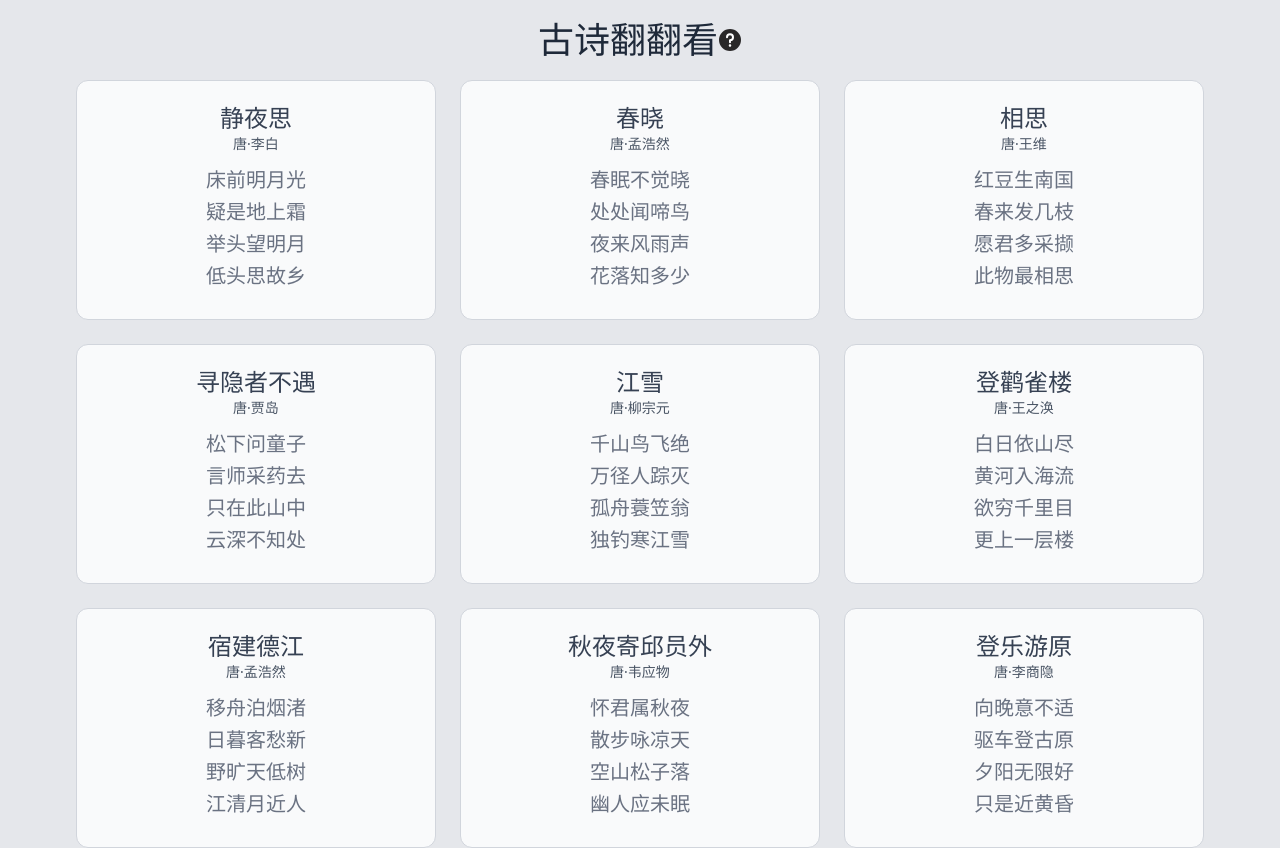
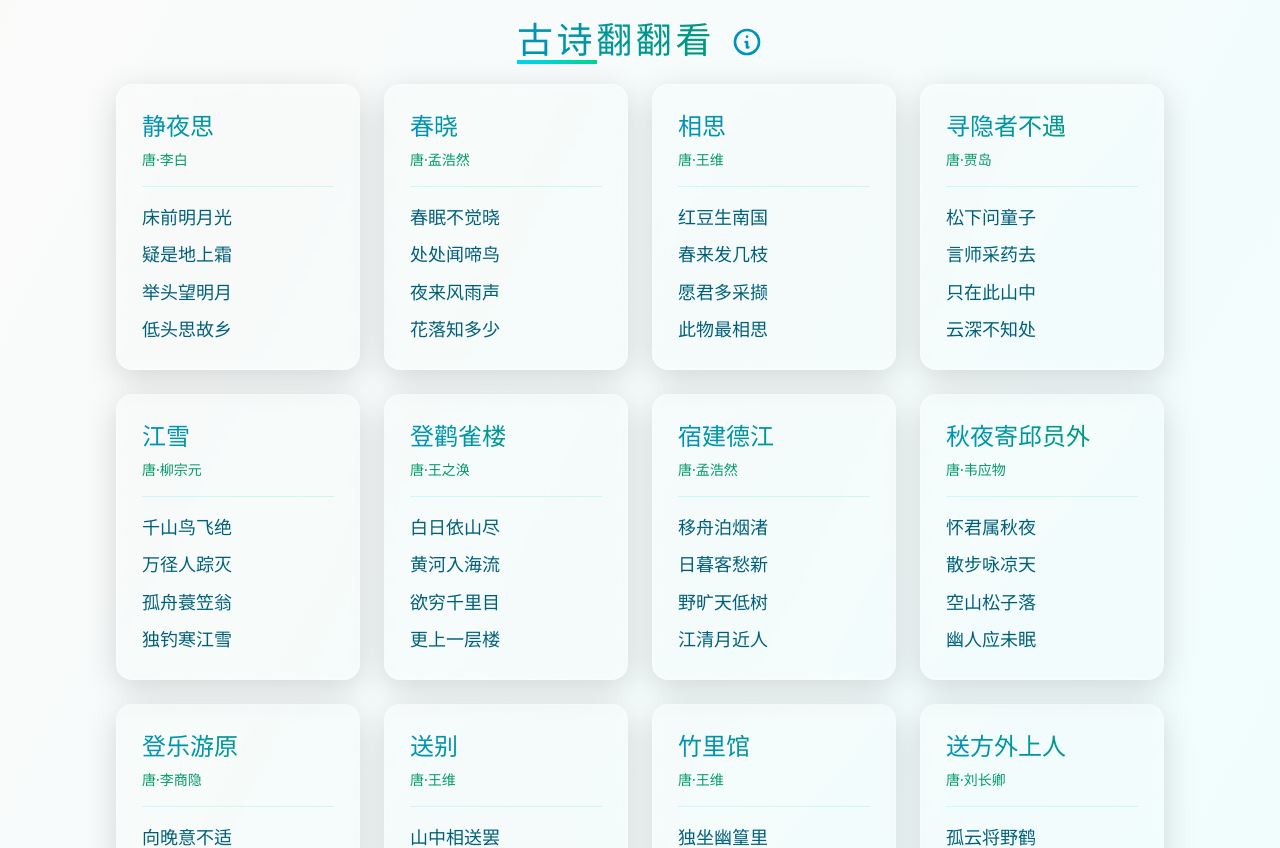
Before and after one commit to coolcao/poetry-match-ng, an Angular app: page /start in a window 1280 px wide. Shown: the top 848 px of the page. Built offline with nearby package versions, Linux system fonts and the light colour scheme.

Commit message:
用AI优化样式,更加小清新

```diff
--- a/src/app/poetry-match/poetry-match-board/poetry-match-board.component.css
+++ b/src/app/poetry-match/poetry-match-board/poetry-match-board.component.css
@@ -0,0 +1,57 @@
+@import url("https://fonts.googleapis.com/css2?family=Ma+Shan+Zheng&display=swap");
+
+.flip-card {
+  perspective: 1000px;
+  transition: transform 0.6s;
+  transform-style: preserve-3d;
+  border-radius: 9999px;
+}
+.flip-card.flipped {
+  transform: rotateY(180deg);
+}
+.flip-front,
+.flip-back {
+  backface-visibility: hidden;
+  position: absolute;
+  top: 0;
+  left: 0;
+  width: 100%;
+  height: 100%;
+  border-radius: 9999px;
+}
+.flip-back {
+  transform: rotateY(180deg);
+}
+
+@keyframes particle {
+  0% {
+    transform: translate(0, 0);
+    opacity: 1;
+  }
+  100% {
+    transform: translate(var(--tx), var(--ty));
+    opacity: 0;
+  }
+}
+
+.particle {
+  animation: particle 1.5s ease-out forwards;
+}
+
+.font-chinese {
+  font-family: "Ma Shan Zheng", cursive;
+}
+
+.poetry-line {
+  position: relative;
+  &::after {
+    content: "";
+    position: absolute;
+    bottom: 0;
+    left: 50%;
+    transform: translateX(-50%);
+    width: 60%;
+    height: 1px;
+    background: linear-gradient(to right, transparent, #4fd1c5, transparent);
+  }
+}
--- a/src/app/poetry-match/poetry-start-page/poetry-start-page.component.css
+++ b/src/app/poetry-match/poetry-start-page/poetry-start-page.component.css
@@ -0,0 +1,22 @@
+.glass-panel {
+  border-radius: 1rem;
+  border-width: 2px;
+  border-color: rgba(255, 255, 255, 0.2);
+  background-image: linear-gradient(
+    to bottom right,
+    rgba(255, 255, 255, 0.1),
+    rgba(255, 255, 255, 0.05)
+  );
+  box-shadow: 0 8px 32px rgba(0, 0, 0, 0.15);
+  backdrop-filter: blur(4px);
+}
+
+@media (prefers-color-scheme: dark) {
+  .glass-panel {
+    background-image: linear-gradient(
+      to bottom right,
+      rgba(55, 65, 81, 0.5),
+      rgba(31, 41, 55, 0.5)
+    );
+  }
+}
--- a/src/app/poetry-match/poetry-start-page/poetry-start-page.component.html
+++ b/src/app/poetry-match/poetry-start-page/poetry-start-page.component.html
@@ -1,99 +1,131 @@
 <div
-  class="flex h-full min-h-screen w-full flex-col items-center justify-center bg-gray-200 dark:bg-gray-800"
+  class="flex h-full min-h-screen w-full flex-col items-center justify-center bg-gradient-to-br from-stone-50 to-cyan-50 dark:from-gray-900 dark:to-gray-800"
 >
+  <!-- 标题部分 -->
+  <h1
+    class="font-chinese my-5 flex items-center space-x-4 bg-gradient-to-r from-cyan-600 to-emerald-600 bg-clip-text text-4xl text-transparent dark:from-cyan-400 dark:to-emerald-400"
+  >
+    <div class="flex flex-col">
+      <span style="letter-spacing: 0.1em">古诗翻翻看</span>
+      <div class="h-1 w-20 bg-gradient-to-r from-cyan-400 to-emerald-400"></div>
+    </div>
+    <div class="cursor-help" (click)="showHelp = true">
+      <svg
+        class="h-8 w-8 text-cyan-600 dark:text-cyan-300"
+        fill="none"
+        stroke="currentColor"
+        viewBox="0 0 24 24"
+      >
+        <path
+          stroke-linecap="round"
+          stroke-linejoin="round"
+          stroke-width="2"
+          d="M13 16h-1v-4h-1m1-4h.01M21 12a9 9 0 11-18 0 9 9 0 0118 0z"
+        />
+      </svg>
+    </div>
+  </h1>
+
+  <!-- 诗词列表 -->
   <div
-    class="my-5 flex w-full items-center justify-center text-2xl text-gray-800 sm:w-full md:w-full lg:w-full lg:text-4xl xl:w-4/5 dark:text-gray-200"
-  >
-    <div>古诗翻翻看</div>
-    <div class="cursor-help" (click)="showHelp = true">
-      <img class="block dark:hidden" src="assets/icon/help.day.svg" />
-      <img class="hidden dark:block" src="assets/icon/help.night.svg" />
-    </div>
-  </div>
-
-  <!-- <div
-    class="mt-5 flex h-full w-full flex-wrap items-center justify-center gap-5 sm:w-full md:w-full lg:w-full xl:w-4/5"
+    class="mb-10 grid grid-cols-1 gap-4 sm:grid-cols-2 md:gap-6 lg:grid-cols-3 xl:grid-cols-4"
   >
     @for (p of poetryList(); track $index) {
       <div
         (click)="startGame(p.title)"
-        class="flex max-h-[300px] min-h-[240px] max-w-[480px] min-w-[360px] transform cursor-pointer flex-col items-center justify-center rounded-xl border border-solid border-gray-300 bg-gray-50 transition duration-200 hover:scale-105 hover:shadow-xl dark:border-gray-600 dark:bg-gray-700"
+        class="glass-panel transform cursor-pointer transition-all duration-300 hover:scale-105 hover:shadow-[0_8px_32px_rgba(0,0,0,0.15)]"
       >
-        <div
-          class="flex w-full items-center justify-center text-2xl text-gray-700 dark:text-gray-300"
+        <div class="p-6">
+          <h2
+            class="font-chinese bg-gradient-to-r from-cyan-600 to-emerald-600 bg-clip-text text-2xl text-transparent dark:from-cyan-400 dark:to-emerald-400"
           >
             {{ p.title }}
-        </div>
+          </h2>
+          <p class="mt-2 text-sm text-emerald-600 dark:text-emerald-400">
+            {{ p.author }}
+          </p>
           <div
-          class="flex w-full items-center justify-center text-sm text-gray-600 dark:text-gray-300"
-        >
-          {{ p.author }}
-        </div>
-        <div
-          class="my-2 flex w-full flex-col items-center justify-center text-base text-gray-500 dark:text-gray-400"
-        >
+            class="my-4 h-px bg-gradient-to-r from-cyan-200/50 to-emerald-200/50"
+          ></div>
+          <div class="space-y-2 text-cyan-800 dark:text-cyan-200">
             @for (item of p.paragraphs; track $index) {
-            <div class="mt-1 flex w-full items-center justify-center text-xl">
-              {{ item }}
-            </div>
+              <div class="font-chinese text-lg leading-relaxed">{{ item }}</div>
             }
           </div>
-      </div>
-    }
-  </div> -->
-  <div
-    class="mb-10 grid grid-cols-1 gap-4 sm:grid-cols-2 md:gap-6 lg:grid-cols-3"
-  >
-    @for (p of poetryList(); track $index) {
-      <div
-        (click)="startGame(p.title)"
-        class="flex max-h-[300px] min-h-[240px] max-w-[480px] min-w-[360px] transform cursor-pointer flex-col items-center justify-center rounded-xl border border-solid border-gray-300 bg-gray-50 transition duration-200 hover:scale-105 hover:shadow-xl dark:border-gray-600 dark:bg-gray-700"
-      >
-        <div
-          class="flex w-full items-center justify-center text-2xl text-gray-700 dark:text-gray-300"
-        >
-          {{ p.title }}
-        </div>
-        <div
-          class="flex w-full items-center justify-center text-sm text-gray-600 dark:text-gray-300"
-        >
-          {{ p.author }}
-        </div>
-        <div
-          class="my-2 flex w-full flex-col items-center justify-center text-base text-gray-500 dark:text-gray-400"
-        >
-          @for (item of p.paragraphs; track $index) {
-            <div class="mt-1 flex w-full items-center justify-center text-xl">
-              {{ item }}
-            </div>
-          }
         </div>
       </div>
     }
   </div>
-</div>
 
+  <!-- 帮助弹窗 -->
+  @if (showHelp) {
     <div
-  *ngIf="showHelp"
-  class="fixed top-0 left-0 z-50 flex h-full w-full items-center justify-center text-gray-200 backdrop-blur-2xl"
+      class="fixed inset-0 z-50 flex items-center justify-center backdrop-blur-xl"
     >
+      <div class="glass-panel relative max-h-[500px] w-full max-w-2xl p-8">
         <button
-    class="absolute top-5 right-5 cursor-pointer text-gray-800 dark:text-gray-200"
+          class="absolute top-6 right-6 cursor-pointer text-cyan-600 hover:text-emerald-600 dark:text-cyan-300"
           (click)="showHelp = false"
         >
-    关闭
+          <svg
+            class="h-6 w-6"
+            fill="none"
+            stroke="currentColor"
+            viewBox="0 0 24 24"
+          >
+            <path
+              stroke-linecap="round"
+              stroke-linejoin="round"
+              stroke-width="2"
+              d="M6 18L18 6M6 6l12 12"
+            />
+          </svg>
         </button>
+        <h3
+          class="font-chinese bg-gradient-to-r from-cyan-600 to-emerald-600 bg-clip-text text-3xl text-transparent dark:from-cyan-400 dark:to-emerald-400"
+        >
+          游戏玩法
+        </h3>
         <div
-    class="mx-2 my-2 flex max-h-[500px] min-h-[340px] w-full max-w-[680px] min-w-[360px] flex-col items-start justify-start rounded-2xl bg-gray-300 p-10 dark:bg-gray-600"
+          class="mt-6 h-px bg-gradient-to-r from-cyan-200/50 to-emerald-200/50"
+        ></div>
+        <ul class="mt-6 space-y-4 text-cyan-800 dark:text-cyan-200">
+          <li class="flex items-start">
+            <div
+              class="mr-3 h-6 w-6 rounded-full bg-cyan-100/50 text-center font-bold text-cyan-600"
             >
-    <div class="text-3xl text-gray-800 dark:text-gray-100">游戏玩法：</div>
-    <ul class="mt-5 list-decimal pl-5 text-xl text-gray-800 dark:text-gray-100">
-      <li class="mt-3">选择一首古诗，进入游戏页面</li>
-      <li class="mt-3">
+              1
+            </div>
+            <p>选择一首古诗，进入游戏页面</p>
+          </li>
+          <li class="flex items-start">
+            <div
+              class="mr-3 h-6 w-6 rounded-full bg-cyan-100/50 text-center font-bold text-cyan-600"
+            >
+              2
+            </div>
+            <p>
               点击左侧棋盘，打开棋子，当打开的棋子能够组成诗中的诗句时，完成诗句的配对。
+            </p>
           </li>
-      <li class="mt-3">如果点开的棋子不能组成诗句，棋子会自动关闭。</li>
-      <li class="mt-3">当所有诗句都完成配对时，游戏完成。</li>
+          <li class="flex items-start">
+            <div
+              class="mr-3 h-6 w-6 rounded-full bg-cyan-100/50 text-center font-bold text-cyan-600"
+            >
+              3
+            </div>
+            <p>如果点开的棋子不能组成诗句，棋子会自动关闭。</p>
+          </li>
+          <li class="flex items-start">
+            <div
+              class="mr-3 h-6 w-6 rounded-full bg-cyan-100/50 text-center font-bold text-cyan-600"
+            >
+              4
+            </div>
+            <p>当所有诗句都完成配对时，游戏完成。</p>
+          </li>
         </ul>
       </div>
     </div>
+  }
+</div>
```
Also changed, not shown: src/app/poetry-match/poetry-match-board/poetry-match-board.component.html (+73 -47 lines). Lines whose indentation alone changed are shown as unchanged.
